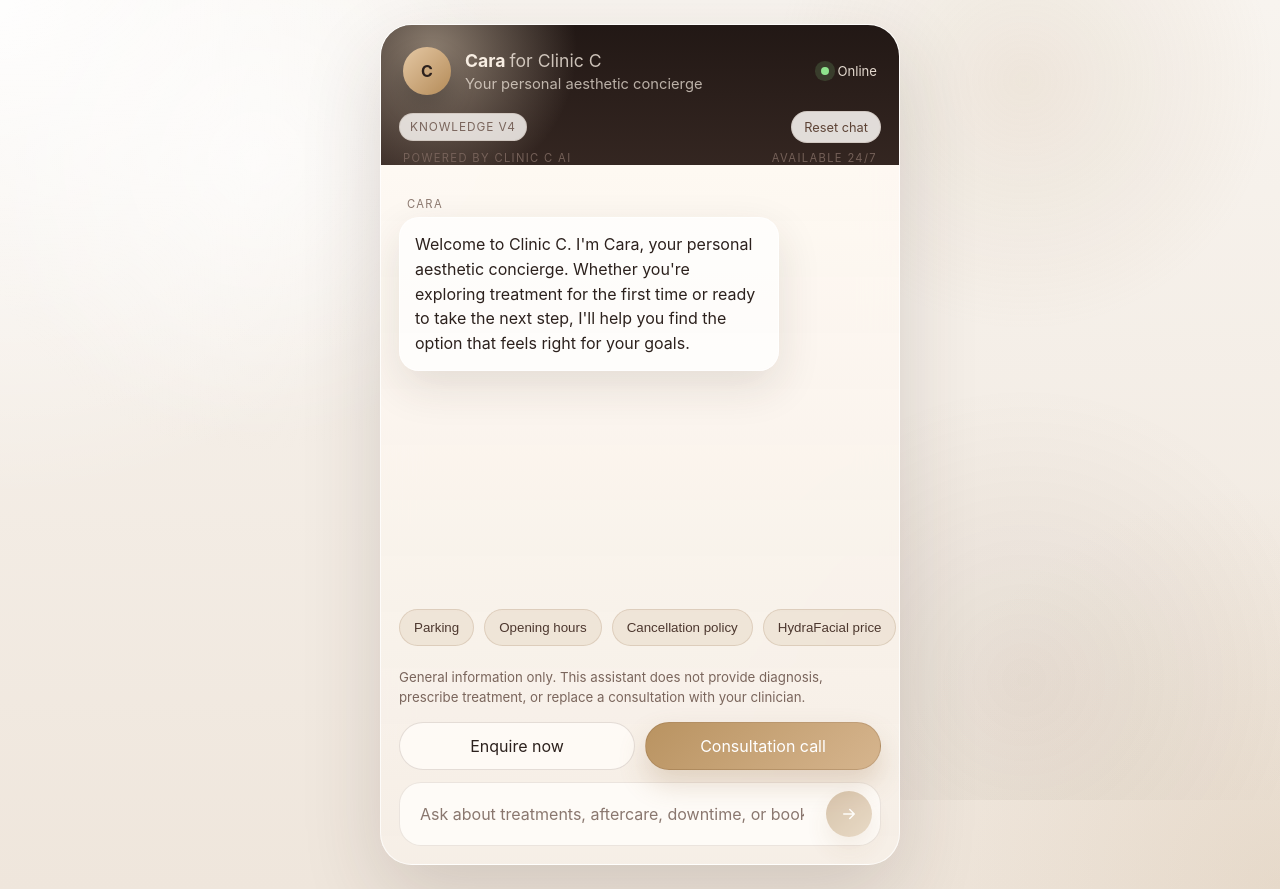
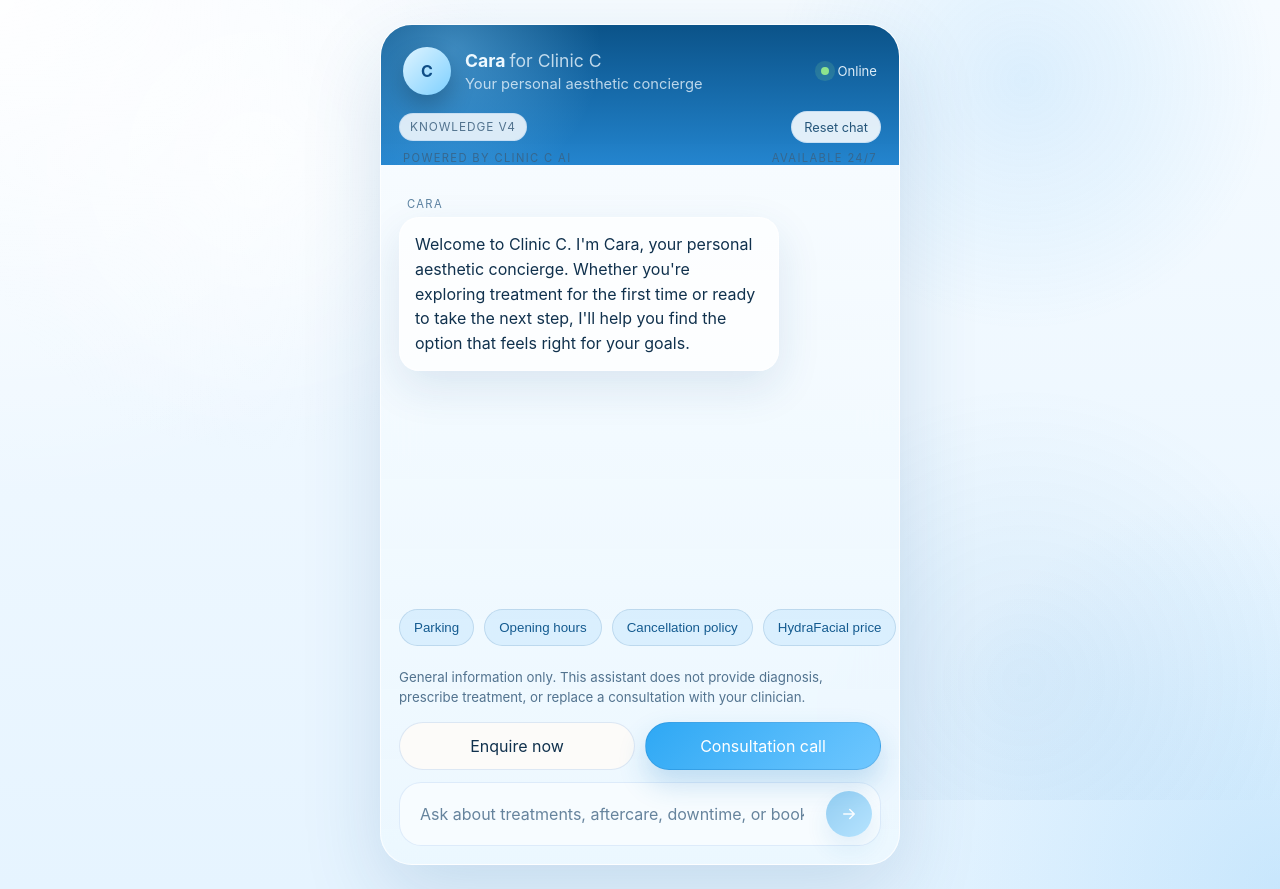
Before and after one commit to rwd23/clinicc-wix-chatbot, a Next.js app: page /widget in a window 1280 px wide. Built offline with nearby package versions, Linux system fonts and the light colour scheme.

Commit message:
Update widget palette to Clinic C blue branding

```diff
--- a/app/globals.css
+++ b/app/globals.css
@@ -1,21 +1,21 @@
 :root {
   color-scheme: light;
-  --bg: #f3ede5;
-  --surface: rgba(255, 250, 244, 0.88);
-  --surface-strong: rgba(255, 250, 244, 0.96);
-  --ink: #2c211d;
-  --muted: #7a655c;
-  --line: rgba(93, 71, 60, 0.16);
-  --line-strong: rgba(67, 46, 37, 0.22);
-  --brand-1: #201715;
-  --brand-2: #4f392f;
-  --brand-3: #be9f77;
-  --brand-4: #ead8c0;
-  --accent: #b99361;
-  --accent-strong: #8a673f;
+  --bg: #eef7ff;
+  --surface: rgba(248, 252, 255, 0.88);
+  --surface-strong: rgba(248, 252, 255, 0.96);
+  --ink: #10314d;
+  --muted: #52738f;
+  --line: rgba(72, 141, 217, 0.18);
+  --line-strong: rgba(36, 96, 153, 0.24);
+  --brand-1: #0f4d86;
+  --brand-2: #1e7dcb;
+  --brand-3: #41aaf2;
+  --brand-4: #c8ebff;
+  --accent: #2ea8f4;
+  --accent-strong: #177ec4;
   --success: #6f9f73;
-  --shadow-xl: 0 30px 80px rgba(58, 38, 28, 0.16);
-  --shadow-lg: 0 16px 44px rgba(58, 38, 28, 0.12);
+  --shadow-xl: 0 30px 80px rgba(22, 84, 140, 0.16);
+  --shadow-lg: 0 16px 44px rgba(22, 84, 140, 0.12);
   --radius-xl: 32px;
   --radius-lg: 24px;
   --radius-md: 18px;
@@ -33,8 +33,8 @@
   font-family: "SF Pro Display", "SF Pro Text", "Inter", "Helvetica Neue", Arial, sans-serif;
   background:
     radial-gradient(circle at top left, rgba(255, 255, 255, 0.9), transparent 32%),
-    radial-gradient(circle at bottom right, rgba(190, 159, 119, 0.18), transparent 26%),
-    linear-gradient(180deg, #f8f4ef 0%, #efe6dc 100%);
+    radial-gradient(circle at bottom right, rgba(65, 170, 242, 0.18), transparent 26%),
+    linear-gradient(180deg, #f6fbff 0%, #e6f4ff 100%);
   color: var(--ink);
 }
 
@@ -45,8 +45,8 @@
   pointer-events: none;
   background:
     radial-gradient(circle at 20% 20%, rgba(255, 255, 255, 0.6), transparent 24%),
-    radial-gradient(circle at 80% 10%, rgba(191, 164, 129, 0.16), transparent 20%),
-    radial-gradient(circle at 80% 85%, rgba(100, 75, 57, 0.08), transparent 24%);
+    radial-gradient(circle at 80% 10%, rgba(65, 170, 242, 0.14), transparent 20%),
+    radial-gradient(circle at 80% 85%, rgba(23, 126, 196, 0.08), transparent 24%);
 }
 
 a {
@@ -126,10 +126,10 @@
 
 .primary-link,
 .cta-primary {
-  background: linear-gradient(135deg, var(--accent) 0%, #d6b58e 100%);
+  background: linear-gradient(135deg, var(--accent) 0%, #6fc7ff 100%);
   color: white;
-  border-color: rgba(115, 83, 50, 0.2);
-  box-shadow: 0 14px 28px rgba(155, 114, 65, 0.24);
+  border-color: rgba(36, 96, 153, 0.18);
+  box-shadow: 0 14px 28px rgba(39, 131, 201, 0.24);
 }
 
 .secondary-link,
@@ -149,8 +149,8 @@
   margin-top: 28px;
   padding: 18px 20px;
   border-radius: var(--radius-lg);
-  background: rgba(40, 28, 23, 0.92);
-  color: #f9efe3;
+  background: rgba(15, 56, 93, 0.94);
+  color: #edf8ff;
 }
 
 .code-card pre {
@@ -169,7 +169,7 @@
   overflow: hidden;
   border-radius: var(--radius-xl);
   background:
-    linear-gradient(180deg, rgba(255, 250, 244, 0.96) 0%, rgba(246, 239, 231, 0.9) 100%);
+    linear-gradient(180deg, rgba(248, 252, 255, 0.97) 0%, rgba(236, 247, 255, 0.92) 100%);
   border: 1px solid rgba(255, 255, 255, 0.72);
   box-shadow: var(--shadow-xl);
   backdrop-filter: blur(18px);
@@ -181,8 +181,8 @@
   inset: 0 0 auto 0;
   height: 140px;
   background:
-    radial-gradient(circle at 10% 18%, rgba(234, 216, 192, 0.52), transparent 30%),
-    linear-gradient(180deg, rgba(34, 24, 21, 1) 0%, rgba(52, 38, 33, 1) 100%);
+    radial-gradient(circle at 14% 18%, rgba(131, 208, 255, 0.4), transparent 32%),
+    linear-gradient(180deg, rgba(11, 83, 137, 1) 0%, rgba(22, 125, 203, 0.94) 100%);
   pointer-events: none;
 }
 
@@ -210,9 +210,9 @@
   min-height: 28px;
   padding: 0 10px;
   border-radius: var(--radius-pill);
-  background: rgba(255, 252, 248, 0.82);
-  border: 1px solid rgba(120, 94, 75, 0.14);
-  color: #7a655c;
+  background: rgba(248, 252, 255, 0.86);
+  border: 1px solid rgba(72, 141, 217, 0.14);
+  color: #52738f;
   font-size: 0.74rem;
   letter-spacing: 0.08em;
   text-transform: uppercase;
@@ -222,9 +222,9 @@
   min-height: 32px;
   padding: 0 12px;
   border-radius: var(--radius-pill);
-  border: 1px solid rgba(120, 94, 75, 0.16);
-  background: rgba(255, 252, 248, 0.86);
-  color: #5d4336;
+  border: 1px solid rgba(72, 141, 217, 0.16);
+  background: rgba(248, 252, 255, 0.9);
+  color: #25557a;
   font: inherit;
   font-size: 0.8rem;
   cursor: pointer;
@@ -236,7 +236,7 @@
 
 .reset-button:hover {
   transform: translateY(-1px);
-  background: rgba(255, 252, 248, 0.96);
+  background: rgba(248, 252, 255, 0.98);
 }
 
 .widget-header {
@@ -245,7 +245,7 @@
   gap: 14px;
   align-items: center;
   padding: 22px 22px 16px;
-  color: #f8eee3;
+  color: #eff9ff;
 }
 
 .widget-avatar {
@@ -254,9 +254,9 @@
   border-radius: 50%;
   display: grid;
   place-items: center;
-  color: #2c211d;
+  color: #0f4d86;
   font-weight: 700;
-  background: linear-gradient(135deg, #e5c8a4 0%, #b48b58 100%);
+  background: linear-gradient(135deg, #dff4ff 0%, #7ed0ff 100%);
   box-shadow: 0 12px 24px rgba(0, 0, 0, 0.22);
 }
 
@@ -274,7 +274,7 @@
 .widget-subtitle {
   margin: 4px 0 0;
   font-size: 0.92rem;
-  color: rgba(248, 238, 227, 0.7);
+  color: rgba(239, 249, 255, 0.76);
 }
 
 .widget-status {
@@ -282,7 +282,7 @@
   align-items: center;
   gap: 8px;
   font-size: 0.82rem;
-  color: rgba(248, 238, 227, 0.9);
+  color: rgba(239, 249, 255, 0.92);
 }
 
 .status-dot {
@@ -298,7 +298,7 @@
   justify-content: space-between;
   gap: 12px;
   padding: 0 22px 14px;
-  color: rgba(122, 101, 92, 0.92);
+  color: rgba(55, 101, 138, 0.92);
 }
 
 .message-viewport {
@@ -320,7 +320,7 @@
 
 .speaker-label {
   margin: 0 0 6px 8px;
-  color: rgba(116, 94, 83, 0.82);
+  color: rgba(71, 114, 148, 0.88);
 }
 
 .message-bubble {
@@ -328,7 +328,7 @@
   padding: 14px 15px;
   border-radius: 20px;
   border: 1px solid rgba(255, 255, 255, 0.75);
-  background: rgba(255, 255, 255, 0.7);
+  background: rgba(255, 255, 255, 0.76);
   box-shadow: var(--shadow-lg);
 }
 
@@ -358,8 +358,8 @@
 }
 
 .message-row.is-user .message-bubble {
-  background: linear-gradient(135deg, #2e221e 0%, #5d4336 100%);
-  color: #fff5ea;
+  background: linear-gradient(135deg, #0d5f9d 0%, #3ca8ef 100%);
+  color: #f4fbff;
 }
 
 .message-bubble.is-loading {
@@ -372,7 +372,7 @@
   width: 8px;
   height: 8px;
   border-radius: 50%;
-  background: rgba(93, 67, 54, 0.45);
+  background: rgba(42, 123, 186, 0.45);
   animation: bounce 1s infinite ease-in-out;
 }
 
@@ -395,16 +395,16 @@
   flex: 0 0 auto;
   padding: 10px 14px;
   border-radius: var(--radius-pill);
-  border: 1px solid rgba(120, 94, 75, 0.16);
-  background: rgba(255, 252, 248, 0.84);
-  color: #3f3029;
+  border: 1px solid rgba(72, 141, 217, 0.16);
+  background: rgba(247, 252, 255, 0.9);
+  color: #1e5f8d;
   cursor: pointer;
 }
 
 .prompt-pill-fact {
-  background: rgba(191, 164, 129, 0.18);
-  border-color: rgba(138, 103, 63, 0.18);
-  color: #4d382f;
+  background: rgba(65, 170, 242, 0.12);
+  border-color: rgba(36, 96, 153, 0.16);
+  color: #145b90;
 }
 
 .widget-footer {
@@ -431,8 +431,8 @@
   gap: 10px;
   padding: 8px;
   border-radius: 22px;
-  background: rgba(255, 253, 250, 0.84);
-  border: 1px solid rgba(120, 94, 75, 0.14);
+  background: rgba(248, 252, 255, 0.9);
+  border: 1px solid rgba(72, 141, 217, 0.14);
 }
 
 .composer-input {
@@ -446,7 +446,7 @@
 }
 
 .composer-input::placeholder {
-  color: rgba(122, 101, 92, 0.88);
+  color: rgba(82, 115, 143, 0.88);
 }
 
 .composer-send {
@@ -457,8 +457,8 @@
   display: grid;
   place-items: center;
   color: white;
-  background: linear-gradient(135deg, #a88252 0%, #cfb18b 100%);
-  box-shadow: 0 12px 24px rgba(155, 114, 65, 0.24);
+  background: linear-gradient(135deg, #1e95e0 0%, #67c7ff 100%);
+  box-shadow: 0 12px 24px rgba(39, 131, 201, 0.24);
   cursor: pointer;
 }
 
```
